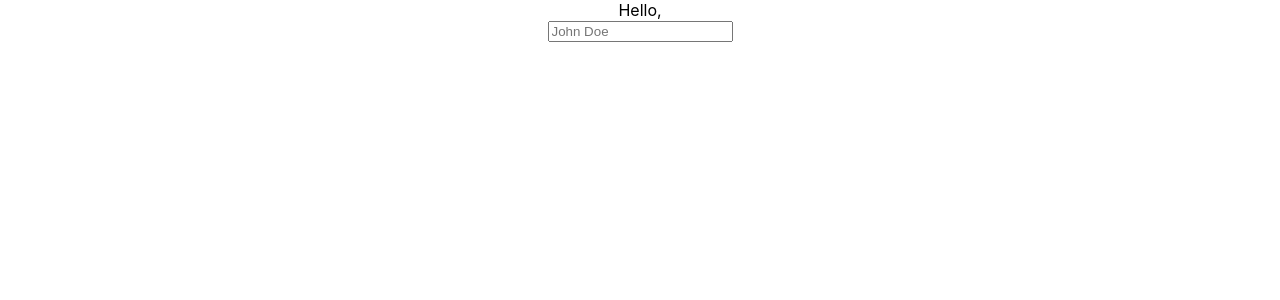
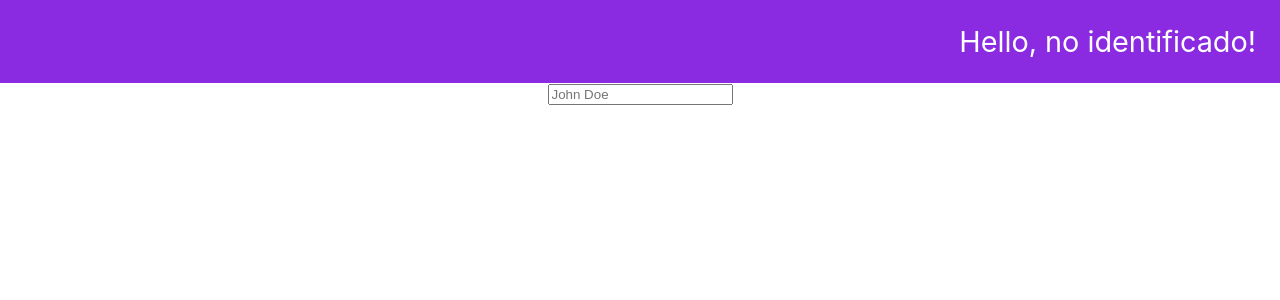
Before and after one commit to DiegoVargasM/dojo_react_context_navbar, a React (Create React App) app: page / in a window 1280 px wide. Shown: the top 300 px of the page. Built offline with nearby package versions, Linux system fonts and the light colour scheme.

Commit message:
Add navbar styling

```diff
--- a/src/components/Navbar.js
+++ b/src/components/Navbar.js
@@ -1,10 +1,16 @@
 import { useContext } from "react";
 import UserContext from "./UserContext";
+import "./navbar.css";
 
 const Navbar = () => {
   const userContext = useContext(UserContext);
 
-  return <div>Hello, {userContext.name}</div>;
+  return (
+    <div className="navbar">
+      Hello,{" "}
+      {userContext.name === "" ? "no identificado!" : userContext.name + "!"}
+    </div>
+  );
 };
 
 export default Navbar;
--- /dev/null
+++ b/src/components/navbar.css
@@ -0,0 +1,7 @@
+.navbar {
+	background-color: blueviolet;
+	text-align: right;
+	padding: 24px;
+	font-size: 1.8rem;
+	color: white;
+}
```
